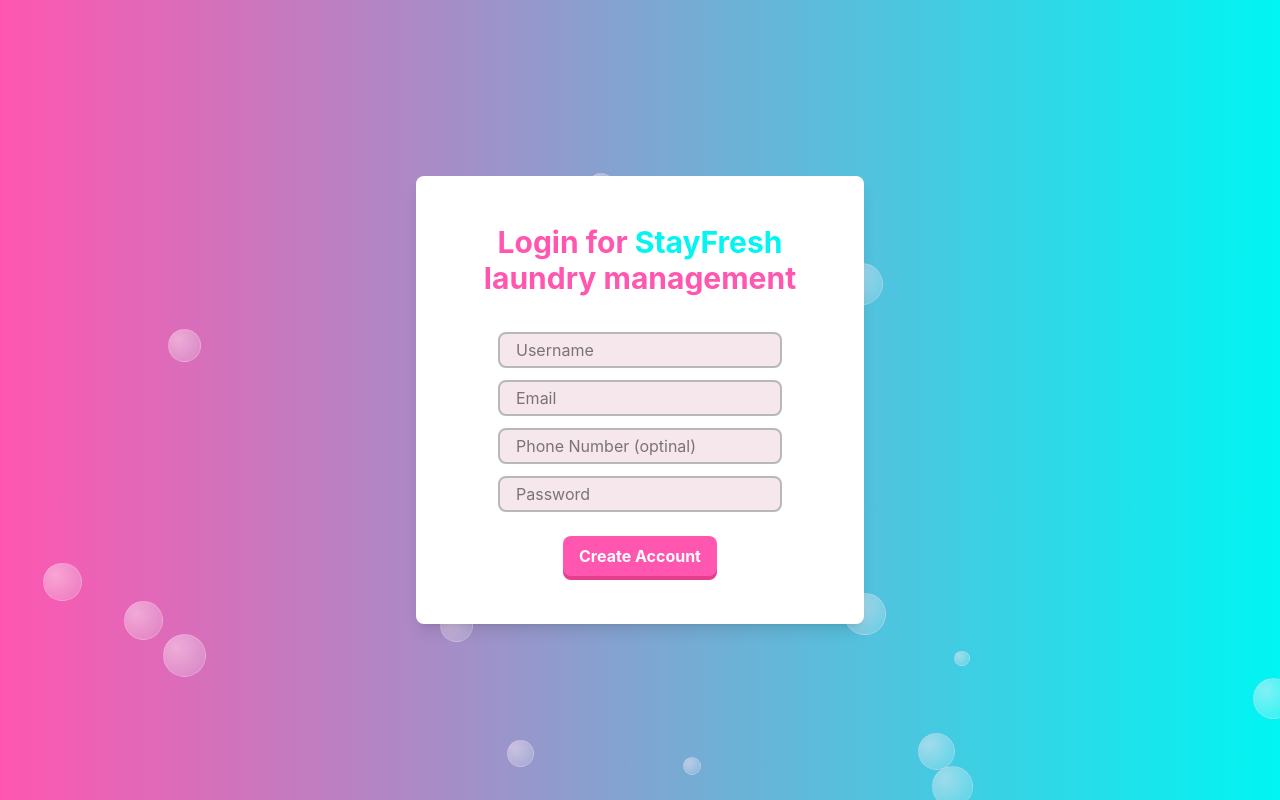
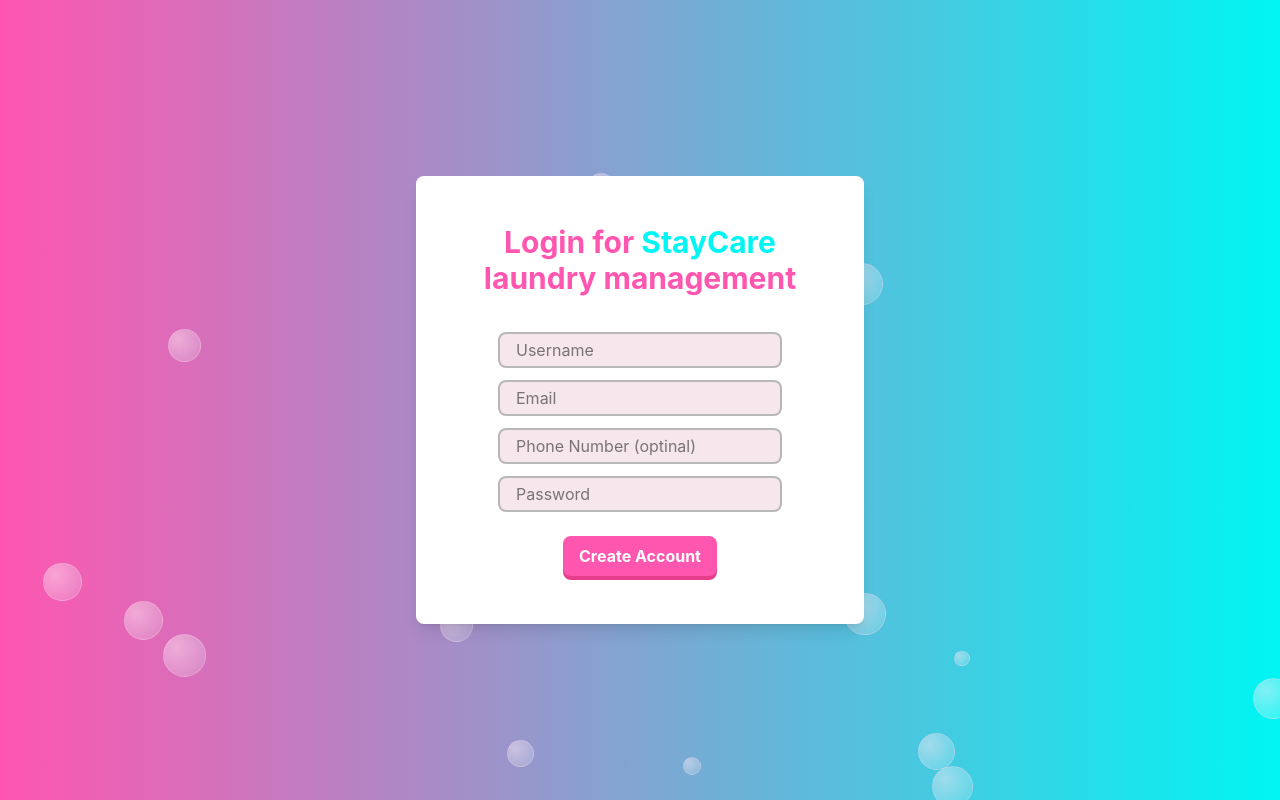
Before and after one commit to StayCare-Group/StayCare-Frontend, a Vue app in the folder StayCare/: page /createaccount in a window 1280 px wide. Built offline with nearby package versions, Linux system fonts and the light colour scheme; no server answers.

Commit message:
name change

```diff
--- a/StayCare/src/Pages/CreateAccount.vue
+++ b/StayCare/src/Pages/CreateAccount.vue
@@ -75,7 +75,7 @@
       }"
     />
     <div class="flex flex-col items-center justify-center bg-white px-8 py-12 rounded-lg shadow-lg max-w-md w-full" style="position: relative; z-index: 1;">
-      <h1 class="text-3xl font-bold text-center text-[#FF56B0]">Login for <span class="text-[#00F5F3]">StayFresh</span> laundry management</h1>
+      <h1 class="text-3xl font-bold text-center text-[#FF56B0]">Login for <span class="text-[#00F5F3]">StayCare</span> laundry management</h1>
       <input type="text" placeholder="Username" v-model="username" class="flex justify-center items-center mt-9 border-2 border-[#B8B8B8] bg-[#F5E7EC] rounded-lg px-4 py-1 w-half focus:outline-none focus:border-[#FF56B0] focus:ring-2 focus:ring-[#FF56B0]/40"/>
       <input type="email" required placeholder="Email" v-model="email" class="flex justify-center items-center mt-3 border-2 border-[#B8B8B8] bg-[#F5E7EC] rounded-lg px-4 py-1 w-half focus:outline-none focus:border-[#FF56B0] focus:ring-2 focus:ring-[#FF56B0]/40"/>
       <input type="tel" placeholder="Phone Number (optinal)" v-model="phone" class="flex justify-center items-center mt-3 border-2 border-[#B8B8B8] bg-[#F5E7EC] rounded-lg px-4 py-1 w-half focus:outline-none focus:border-[#FF56B0] focus:ring-2 focus:ring-[#FF56B0]/40"/>
--- a/StayCare/src/Pages/Login.vue
+++ b/StayCare/src/Pages/Login.vue
@@ -57,7 +57,7 @@
       }"
     />
     <div class="flex flex-col items-center justify-center bg-white px-8 py-12 rounded-lg shadow-lg max-w-md w-full" style="position: relative; z-index: 1;">
-      <h1 class="text-3xl font-bold text-center text-[#FF56B0]">Login for <span class="text-[#00F5F3]">StayFresh</span> laundry management</h1>
+      <h1 class="text-3xl font-bold text-center text-[#FF56B0]">Login for <span class="text-[#00F5F3]">StayCare</span> laundry management</h1>
       <input type="email" required placeholder="Email or (Phone Number)" v-model="email" class="flex justify-center items-center mt-9 border-2 border-[#B8B8B8] bg-[#F5E7EC] rounded-lg px-4 py-1 w-half focus:outline-none focus:border-[#FF56B0] focus:ring-2 focus:ring-[#FF56B0]/40"/>
       <input type="password" placeholder="Password" v-model="password" class="flex justify-center items-center mt-3 border-2 border-[#B8B8B8] bg-[#F5E7EC] rounded-lg px-4 py-1 w-half focus:outline-none focus:border-[#FF56B0] focus:ring-2 focus:ring-[#FF56B0]/40"/>
       <p v-if="error" class="text-red-500 text-sm mt-2">{{ error }}</p>
--- a/StayCare/src/Pages/LogorCreate.vue
+++ b/StayCare/src/Pages/LogorCreate.vue
@@ -38,7 +38,7 @@
       }"
     />
     <div class="flex flex-col items-center justify-center bg-white px-8 py-12 rounded-lg shadow-lg max-w-md w-full" style="position: relative; z-index: 1;">
-      <h1 class="text-3xl font-bold text-center text-[#FF56B0]">Login for <span class="text-[#00F5F3]">StayFresh</span> laundry management</h1>
+      <h1 class="text-3xl font-bold text-center text-[#FF56B0]">Login for <span class="text-[#00F5F3]">StayCare</span> laundry management</h1>
       <button @click="goToLogin" class="mt-6 bg-[#FF56B0] text-white font-bold py-2 px-4 rounded-lg w-xs shadow-[0_4px_0_#E63E8A] hover:bg-[#00F5F3] hover:shadow-[inset_0_2px_6px_rgba(0,140,140,0.7)] transition duration-300">Sign In</button>
       <button @click="goToCreateAccount" class="mt-6 bg-[#FF56B0] text-white font-bold py-2 px-4 rounded-lg w-xs shadow-[0_4px_0_#E63E8A] hover:bg-[#00F5F3] hover:shadow-[inset_0_2px_6px_rgba(0,140,140,0.7)] transition duration-300">Sign Up</button>
     </div>
```
